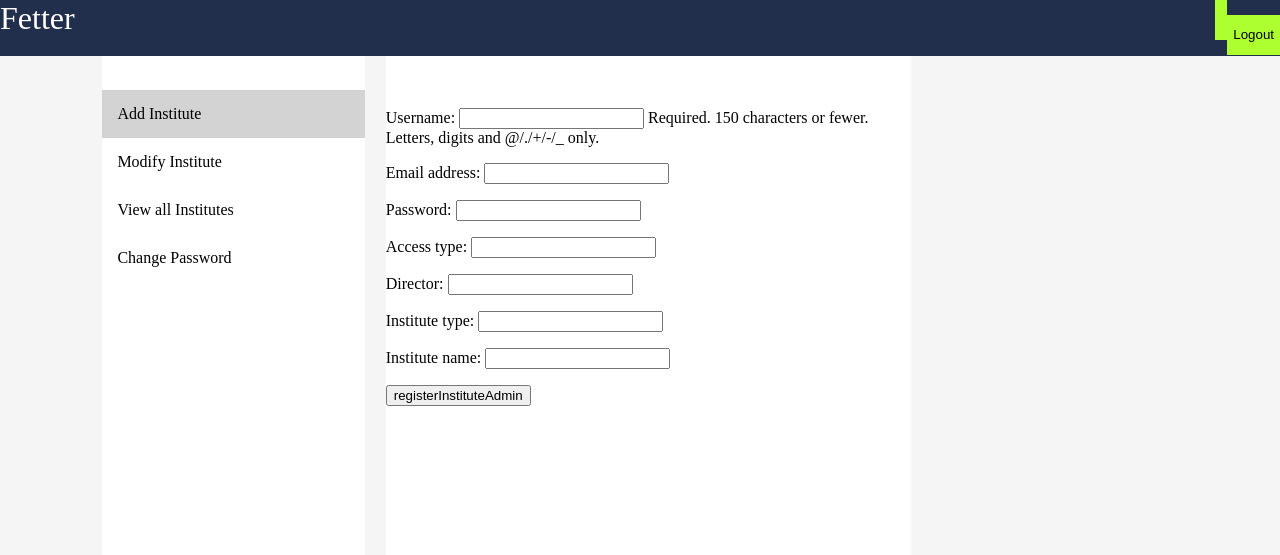
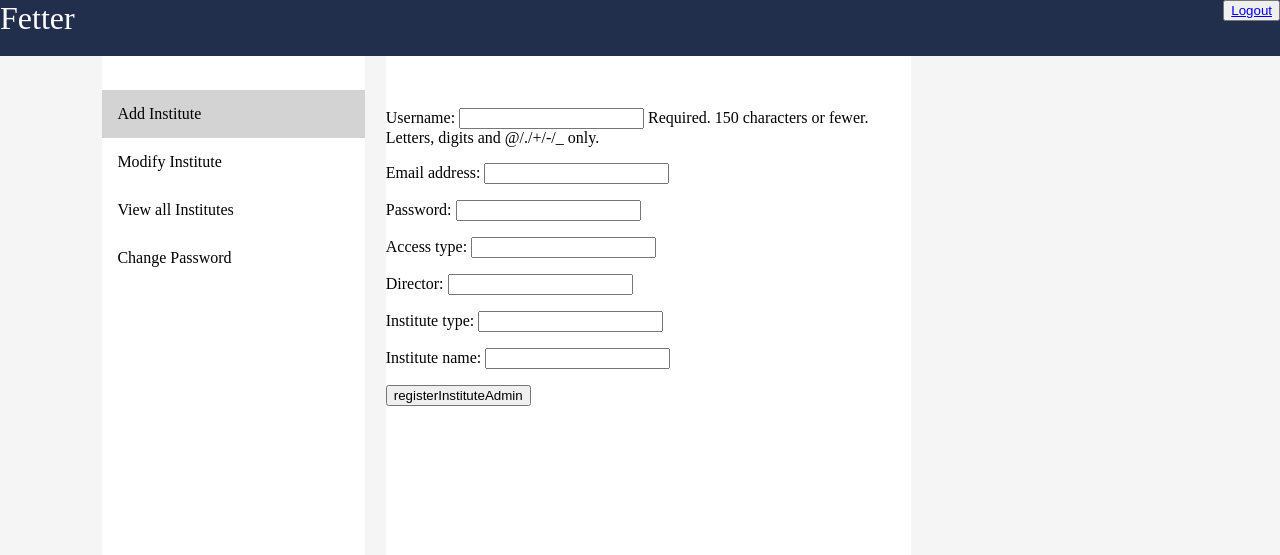
Before and after one commit to RamanpreetHans/Fetter, a Django app: page /register/ in a window 1280 px wide. Shown: the top 555 px of the page. Run offline with Django 3.2, Linux system fonts and the light colour scheme.

Commit message:
Update superAdmin.html

```diff
--- a/basicapp/templates/basicapp/superAdmin.html
+++ b/basicapp/templates/basicapp/superAdmin.html
@@ -12,10 +12,10 @@
 			<span style="color: white;font-size: 2em;">Fetter</span>
 			<!--NavBar Right Section -->
 			<div class="navBarRight">
-				<button class="navBarlogoutButton">
-					<a href="http://127.0.0.1:8000/"><button class="navBarlogoutButton">
+				<button type="button" class="btn btn-success">
+					<a href="http://127.0.0.1:8000/">
 						Logout
-					</button></a>
+					</a>
 				</button>
 			</div>
 			<!-- NavBar Right Section ends -->
```
